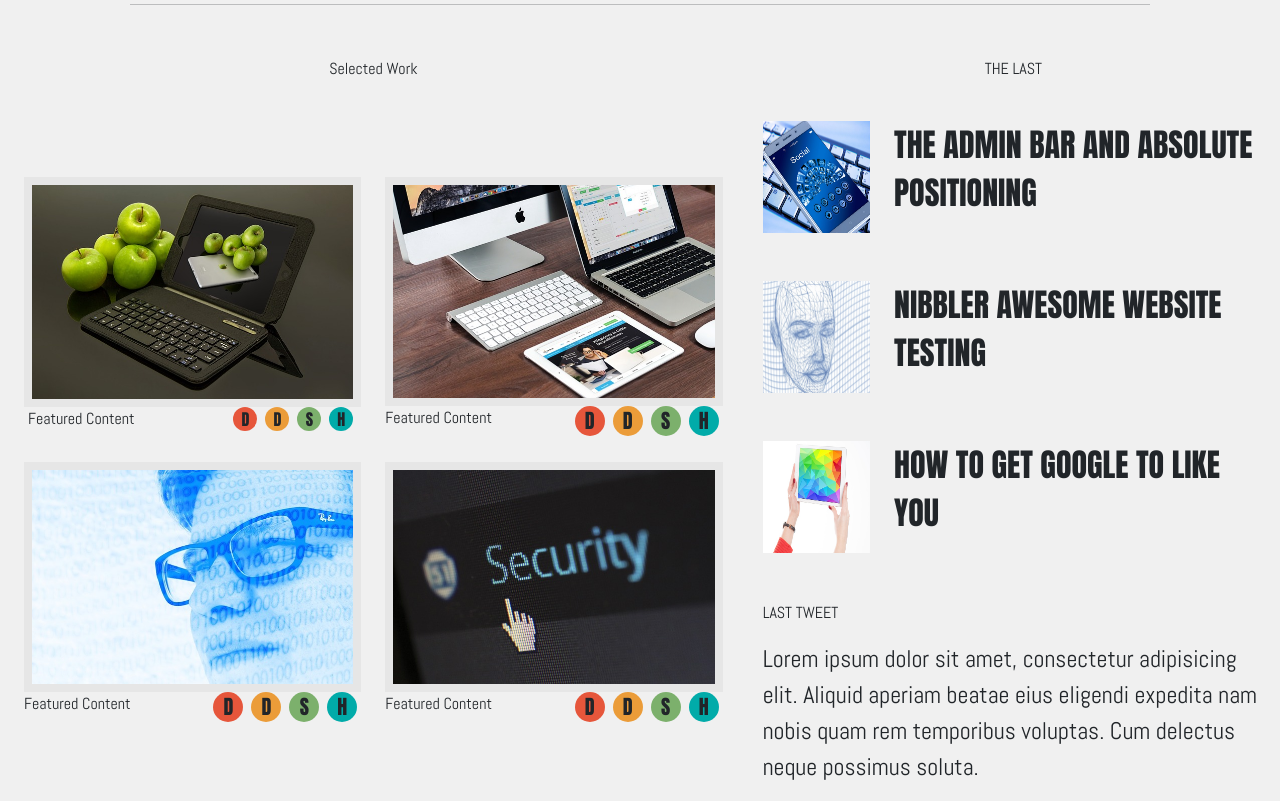
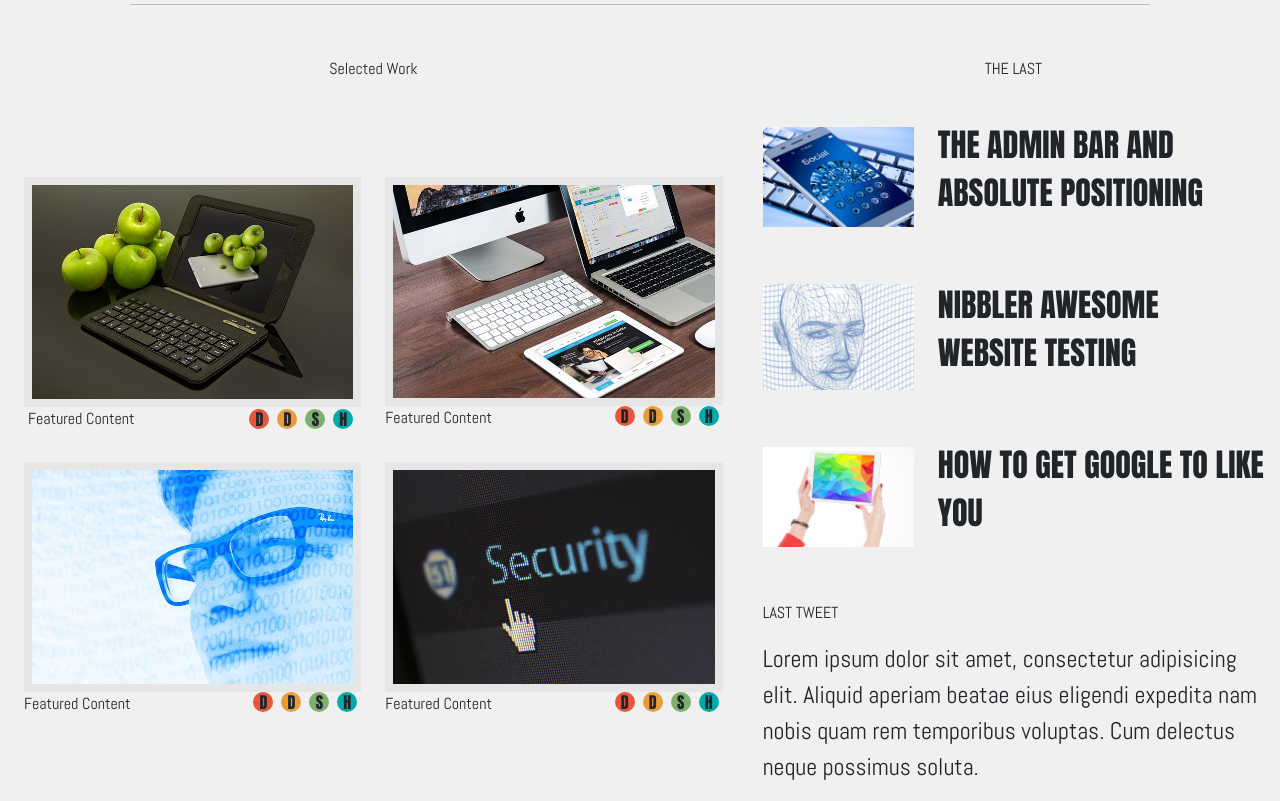
Before and after one commit to deshawn-stephen-codeup-design-exercise/bootstrap-grid-pair-exercise, a plain HTML site: page index.html in a window 1280 px wide. Shown: the part 500-1301 px from the top of the page. Drawn offline with nearby package versions, Linux system fonts and the light colour scheme.

Commit message:
more cleanup on the page. fixed circle size under images to better reflect the example. stopped the last images from stretching

```diff
--- a/custom.css
+++ b/custom.css
@@ -17,8 +17,8 @@ header{
 }
 
 .small-circle {
-    height: 1.5em;
-    width: 1.5em;
+    height: 1.25em;
+    width: 1.25em;
     font-family: 'Anton', sans-serif;
     font-weight: 400;
 }
@@ -30,6 +30,7 @@ header{
 }
 img {
     width: 100%;
+    align-self: center;
     /*object-fit: cover;*/
 }
 
--- a/index.html
+++ b/index.html
@@ -147,22 +147,22 @@
 						<p>Featured Content</p>
 						<div class="d-flex">
 							<div class="d-flex align-items-center justify-content-center small-circle
-							rounded-circle fs-5 mx-1"
+							rounded-circle fs-6 mx-1"
 								 style="background-color: #E6563B;">
 								D
 							</div>
 							<div class="d-flex align-items-center justify-content-center small-circle
-							rounded-circle fs-5 mx-1"
+							rounded-circle fs-6 mx-1"
 								 style="background-color: #EB9C39;">
 								D
 							</div>
 							<div class="d-flex align-items-center justify-content-center small-circle
-							rounded-circle fs-5 mx-1"
+							rounded-circle fs-6 mx-1"
 								 style="background-color: #7CB06C;">
 								S
 							</div>
 							<div class="d-flex align-items-center justify-content-center small-circle
-							rounded-circle fs-5 mx-1"
+							rounded-circle fs-6 mx-1"
 								 style="background-color: #01ABA9;">
 								H
 							</div>
@@ -175,22 +175,22 @@
 						<p>Featured Content</p>
 						<div class="d-flex">
 							<div class="d-flex align-items-center justify-content-center small-circle
-							rounded-circle fs-5 mx-1"
+							rounded-circle fs-6 mx-1"
 								 style="background-color: #E6563B;">
 								D
 							</div>
 							<div class="d-flex align-items-center justify-content-center small-circle
-							rounded-circle fs-5 mx-1"
+							rounded-circle fs-6 mx-1"
 								 style="background-color: #EB9C39;">
 								D
 							</div>
 							<div class="d-flex align-items-center justify-content-center small-circle
-							rounded-circle fs-5 mx-1"
+							rounded-circle fs-6 mx-1"
 								 style="background-color: #7CB06C;">
 								S
 							</div>
 							<div class="d-flex align-items-center justify-content-center small-circle
-							rounded-circle fs-5 mx-1"
+							rounded-circle fs-6 mx-1"
 								 style="background-color: #01ABA9;">
 								H
 							</div>
@@ -203,22 +203,22 @@
 						<p>Featured Content</p>
 						<div class="d-flex">
 							<div class="d-flex align-items-center justify-content-center small-circle
-							rounded-circle fs-5 mx-1"
+							rounded-circle fs-6 mx-1"
 								 style="background-color: #E6563B;">
 								D
 							</div>
 							<div class="d-flex align-items-center justify-content-center small-circle
-							rounded-circle fs-5 mx-1"
+							rounded-circle fs-6 mx-1"
 								 style="background-color: #EB9C39;">
 								D
 							</div>
 							<div class="d-flex align-items-center justify-content-center small-circle
-							rounded-circle fs-5 mx-1"
+							rounded-circle fs-6 mx-1"
 								 style="background-color: #7CB06C;">
 								S
 							</div>
 							<div class="d-flex align-items-center justify-content-center small-circle
-							rounded-circle fs-5 mx-1"
+							rounded-circle fs-6 mx-1"
 								 style="background-color: #01ABA9;">
 								H
 							</div>
@@ -234,21 +234,21 @@
 
 				<div class="row pb-4">
 
-					<img class="col-lg-3" src="assets/images/mobile-phone.jpg" alt="">
+					<img class="col-lg-4" src="assets/images/mobile-phone.jpg" alt="">
 					<p class="col anton fs-2">THE ADMIN BAR AND ABSOLUTE POSITIONING</p>
 
 				</div>
 
 				<div class="row py-4">
 
-					<img class="col-lg-3" src="assets/images/head.jpg" alt="">
+					<img class="col-lg-4" src="assets/images/head.jpg" alt="">
 					<p class="col anton fs-2">NIBBLER AWESOME WEBSITE TESTING</p>
 
 				</div>
 
 				<div class="row py-4">
 
-					<img class="col-lg-3" src="assets/images/ipad.jpg" alt="">
+					<img class="col-lg-4" src="assets/images/ipad.jpg" alt="">
 					<p class="col anton fs-2">HOW TO GET GOOGLE TO LIKE YOU</p>
 
 				</div>
```
